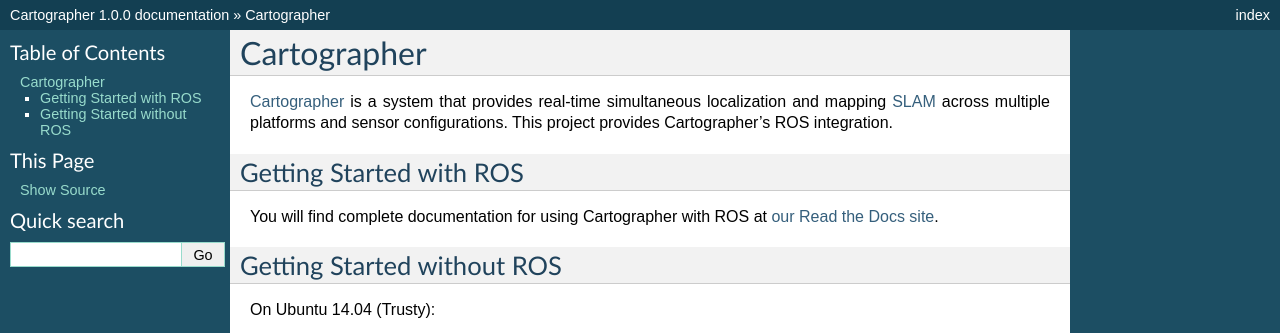
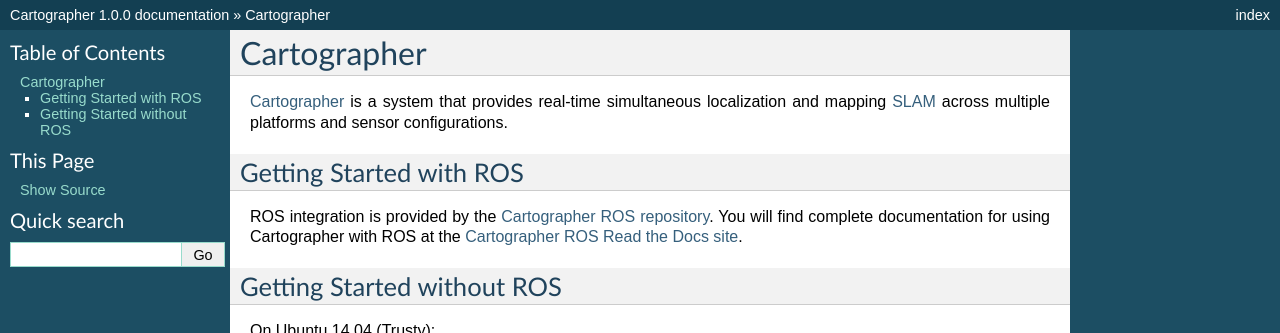
Before and after one commit to cartographer-project/cartographer, a Sphinx documentation site: the page built from docs/source/index.rst, in a window 1280 px wide, cut to the strip 0-333 px from the top of the page. Built offline with Sphinx 7.4.7, drawn with Linux system fonts in a browser that asks for light colours.

Commit message:
Improve the Cartographer documentation.
Cartographer itself is not the ROS integration component.
Also adds a link to cartographer_ros repository.

```diff
--- a/docs/source/index.rst
+++ b/docs/source/index.rst
@@ -12,11 +12,6 @@
    See the License for the specific language governing permissions and
    limitations under the License.
 
-.. Cartographer documentation master file, created by
-   sphinx-quickstart on Fri Jul  8 10:41:33 2016.
-   You can adapt this file completely to your liking, but it should at least
-   contain the root `toctree` directive.
-
 ============
 Cartographer
 ============
@@ -26,19 +21,20 @@
    :hidden:
 
 `Cartographer`_ is a system that provides real-time simultaneous localization
-and mapping `SLAM`_ across multiple platforms and sensor configurations. This
-project provides Cartographer's ROS integration.
+and mapping `SLAM`_ across multiple platforms and sensor configurations.
 
-.. _Cartographer: http://www.github.com/googlecartographer/cartographer
+.. _Cartographer: https://github.com/googlecartographer/cartographer
 .. _SLAM: http://en.wikipedia.org/wiki/Simultaneous_localization_and_mapping
 
 Getting Started with ROS
 ========================
 
-You will find complete documentation for using Cartographer with ROS at `our
-Read the Docs site`_.
+ROS integration is provided by the `Cartographer ROS repository`_. You will find
+complete documentation for using Cartographer with ROS at the
+`Cartographer ROS Read the Docs site`_.
 
-.. _our Read the Docs site: https://google-cartographer-ros.readthedocs.io
+.. _Cartographer ROS repository: https://github.com/googlecartographer/cartographer_ros
+.. _Cartographer ROS Read the Docs site: https://google-cartographer-ros.readthedocs.io
 
 Getting Started without ROS
 ===========================
```
Also changed, not shown: README.rst (+2 -8 lines).
